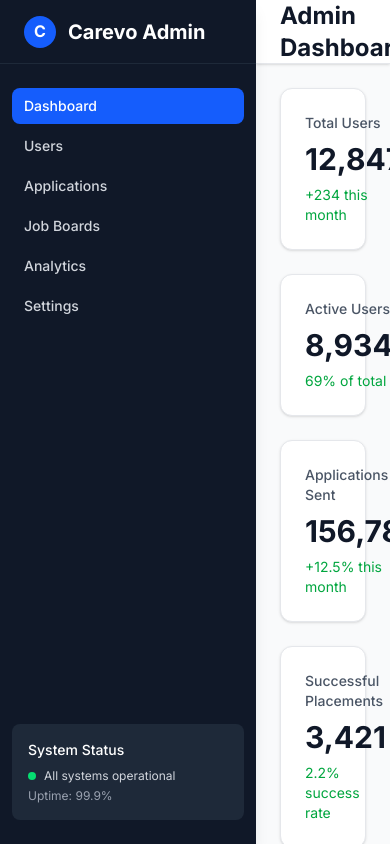
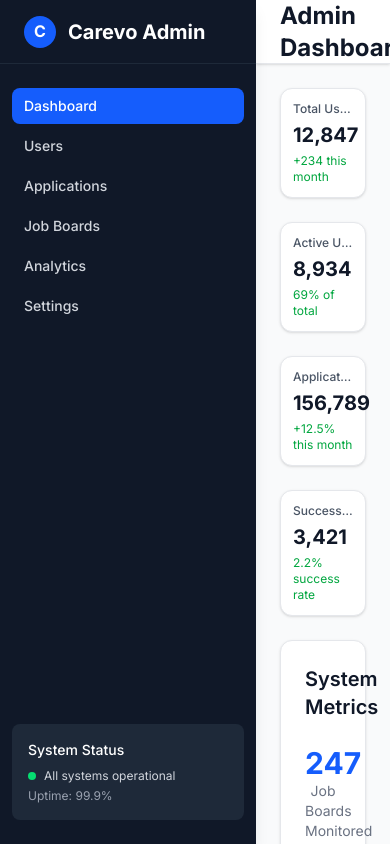
Before and after one commit to devtofunmi/carevo, a Next.js app: page /admin in a window 390 px wide. Shown: the top 844 px of the page. Built offline with nearby package versions, Linux system fonts and the light colour scheme.

Commit message:
make it responsive

```diff
--- a/components/StatsCard.tsx
+++ b/components/StatsCard.tsx
@@ -1,3 +1,5 @@
+import { motion } from "framer-motion";
+
 interface StatsCardProps {
   title: string;
   value: string | number;
@@ -14,18 +16,41 @@
   }[changeType];
 
   return (
-    <div className="bg-white rounded-xl shadow-sm border border-gray-200 p-6">
+    <motion.div
+      className="bg-white rounded-xl shadow-sm border border-gray-200 p-3 sm:p-4 lg:p-6 cursor-pointer group"
+      whileHover={{
+        scale: 1.05,
+        boxShadow: "0 10px 25px -5px rgba(0, 0, 0, 0.1), 0 10px 10px -5px rgba(0, 0, 0, 0.04)"
+      }}
+      whileTap={{ scale: 0.98 }}
+      transition={{ type: "spring", stiffness: 300, damping: 20 }}
+    >
       <div className="flex items-center justify-between">
-        <div>
-          <p className="text-sm font-medium text-gray-600">{title}</p>
-          <p className="text-3xl font-bold text-gray-900 mt-2">{value}</p>
+        <div className="w-full">
+          <motion.p
+            className="text-xs sm:text-sm font-medium text-gray-600 truncate"
+            whileHover={{ color: "#374151" }}
+          >
+            {title}
+          </motion.p>
+          <motion.p
+            className="text-xl sm:text-2xl lg:text-3xl font-bold text-gray-900 mt-1 sm:mt-2"
+            whileHover={{ color: "#2563eb" }}
+            transition={{ duration: 0.2 }}
+          >
+            {value}
+          </motion.p>
           {change && (
-            <p className={`text-sm mt-2 ${changeColor}`}>
+            <motion.p
+              className={`text-xs sm:text-sm mt-1 sm:mt-2 ${changeColor}`}
+              whileHover={{ scale: 1.05 }}
+              transition={{ type: "spring", stiffness: 400 }}
+            >
               {change}
-            </p>
+            </motion.p>
           )}
         </div>
       </div>
-    </div>
+    </motion.div>
   );
 }
```
